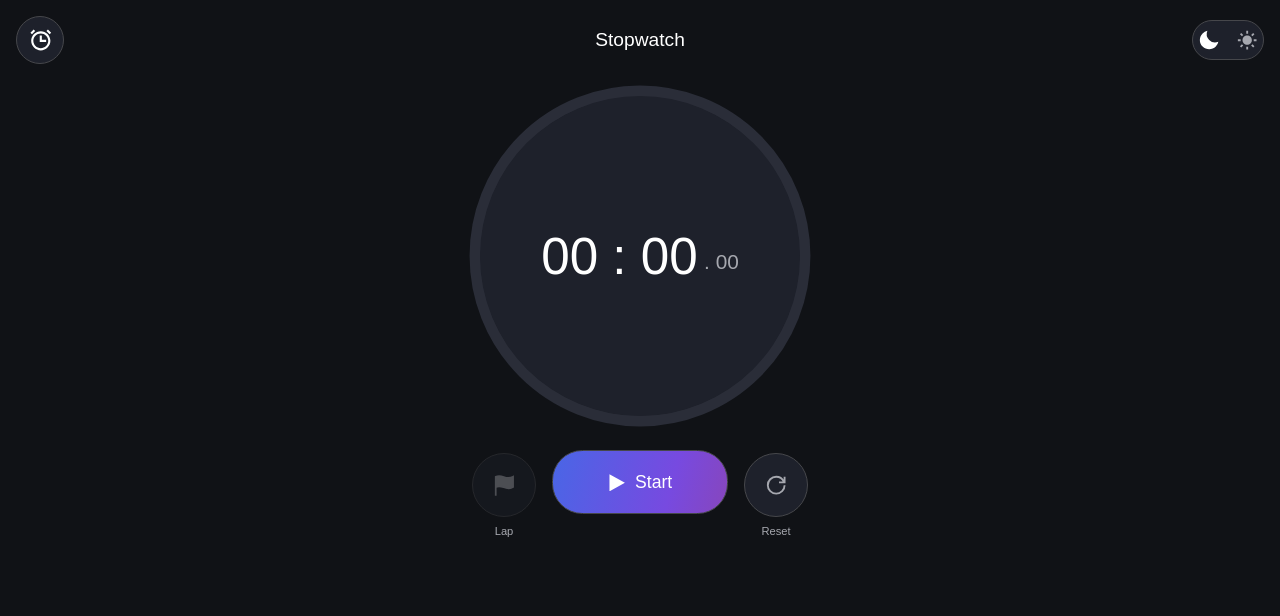
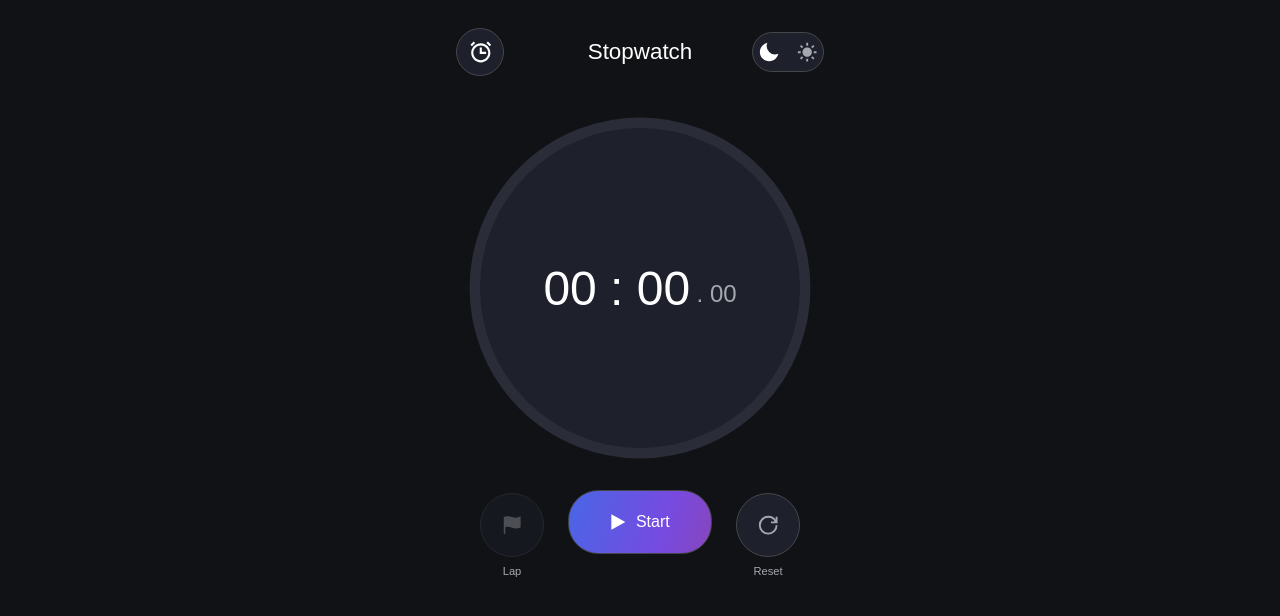
Before and after one commit to Amirhosein-Abbasi1/react-stopwatch, a React app: page / in a window 1280 px wide. Built offline with nearby package versions, Linux system fonts and the light colour scheme.

Commit message:
15 - Make UI responsive part2

```diff
--- a/src/style.css
+++ b/src/style.css
@@ -386,3 +386,53 @@ body {
     max-height: 13rem;
   }
 }
+/* ---------- 768px ---------- */
+@media (min-width: 768px) {
+  body {
+    display: flex;
+    justify-content: center;
+  }
+  #root {
+    width: 100%;
+    max-width: 25rem;
+  }
+  .title-main-div {
+    height: 3.5rem;
+    margin-top: 1.5rem;
+  }
+  .title-name {
+    font-size: 1.4rem;
+  }
+  .timer-section-wrapper {
+    margin-top: 2rem;
+  }
+  .timer-section {
+    font-size: 3rem;
+  }
+  .milisecond {
+    font-size: 1.5rem;
+  }
+  .buttons-section {
+    height: 8rem;
+    gap: 1.5rem;
+  }
+  .btn-with-title button {
+    width: 4rem;
+    height: 4rem;
+    font-size: 1.15rem;
+  }
+  .start-btn {
+    width: 9rem;
+    height: 4rem;
+    font-size: 1rem;
+  }
+  .lap-section {
+    width: 21rem;
+    max-height: 15rem;
+    margin-top: 1.5rem;
+  }
+  .lap-item {
+    padding: 0.7rem 1.2rem;
+    font-size: 0.9rem;
+  }
+}
```
